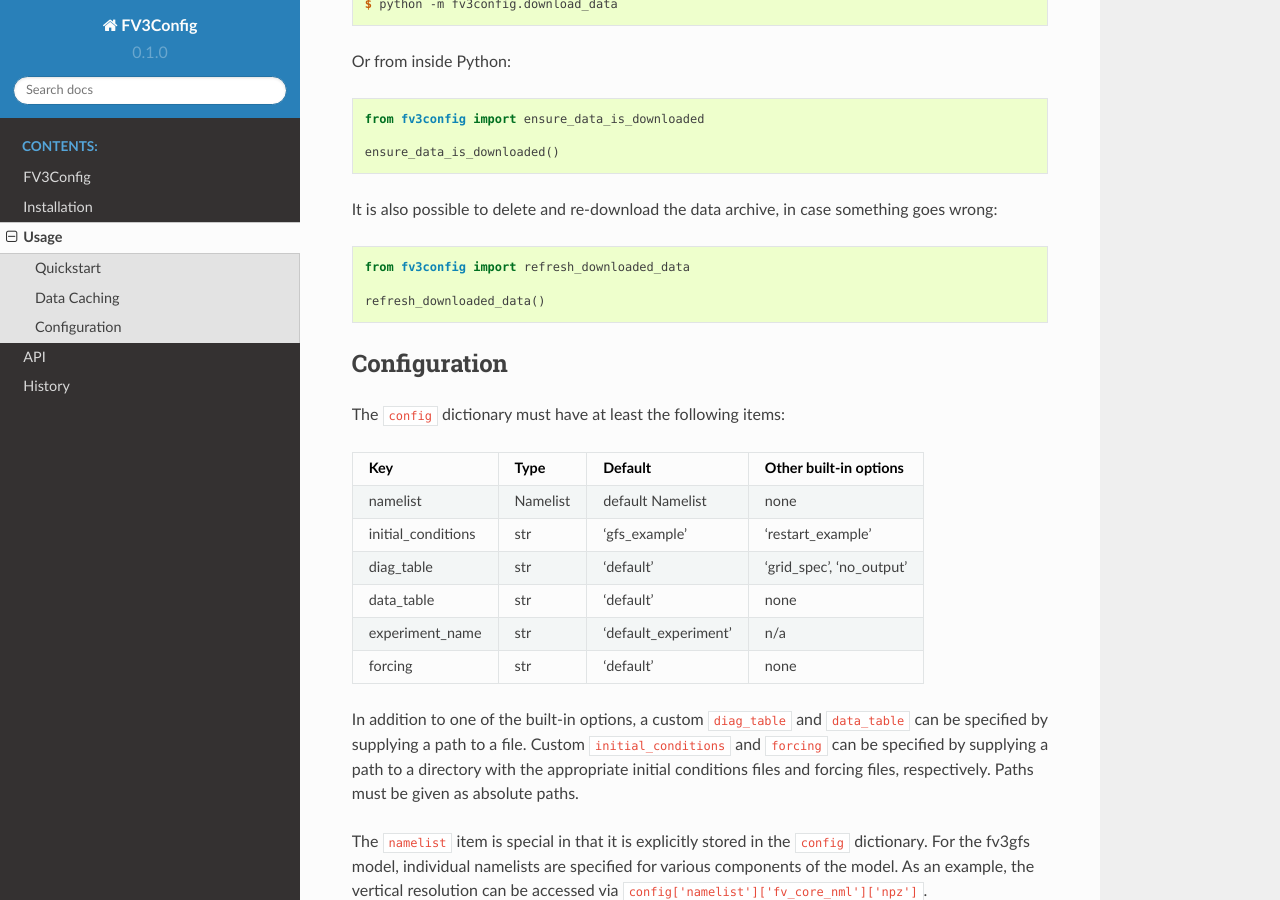
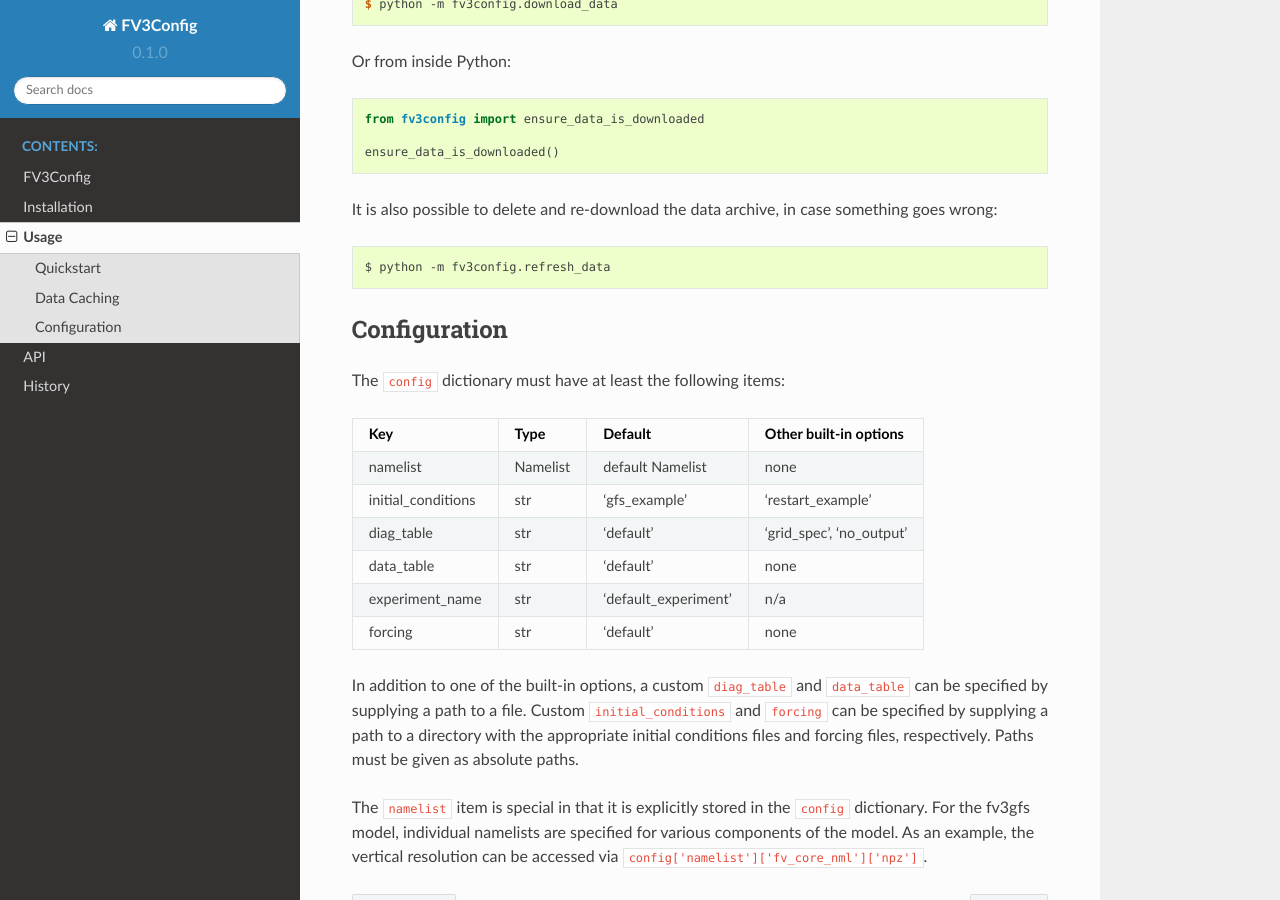
Before and after one commit to ai2cm/fv3config, a Sphinx documentation site: the page built from docs/usage.rst, in a window 1280 px wide and 900 px high, scrolled down 600 px. Built offline with Sphinx 7.4.7 and the Read the Docs theme 2.0.0, drawn with Linux system fonts in a browser that asks for light colours.

Commit message:
Updated documentation

```diff
--- a/docs/usage.rst
+++ b/docs/usage.rst
@@ -34,9 +34,7 @@ Or from inside Python::
 
 It is also possible to delete and re-download the data archive, in case something goes wrong::
 
-    from fv3config import refresh_downloaded_data
-
-    refresh_downloaded_data()
+    $ python -m fv3config.refresh_data
 
 Configuration
 -------------
```
